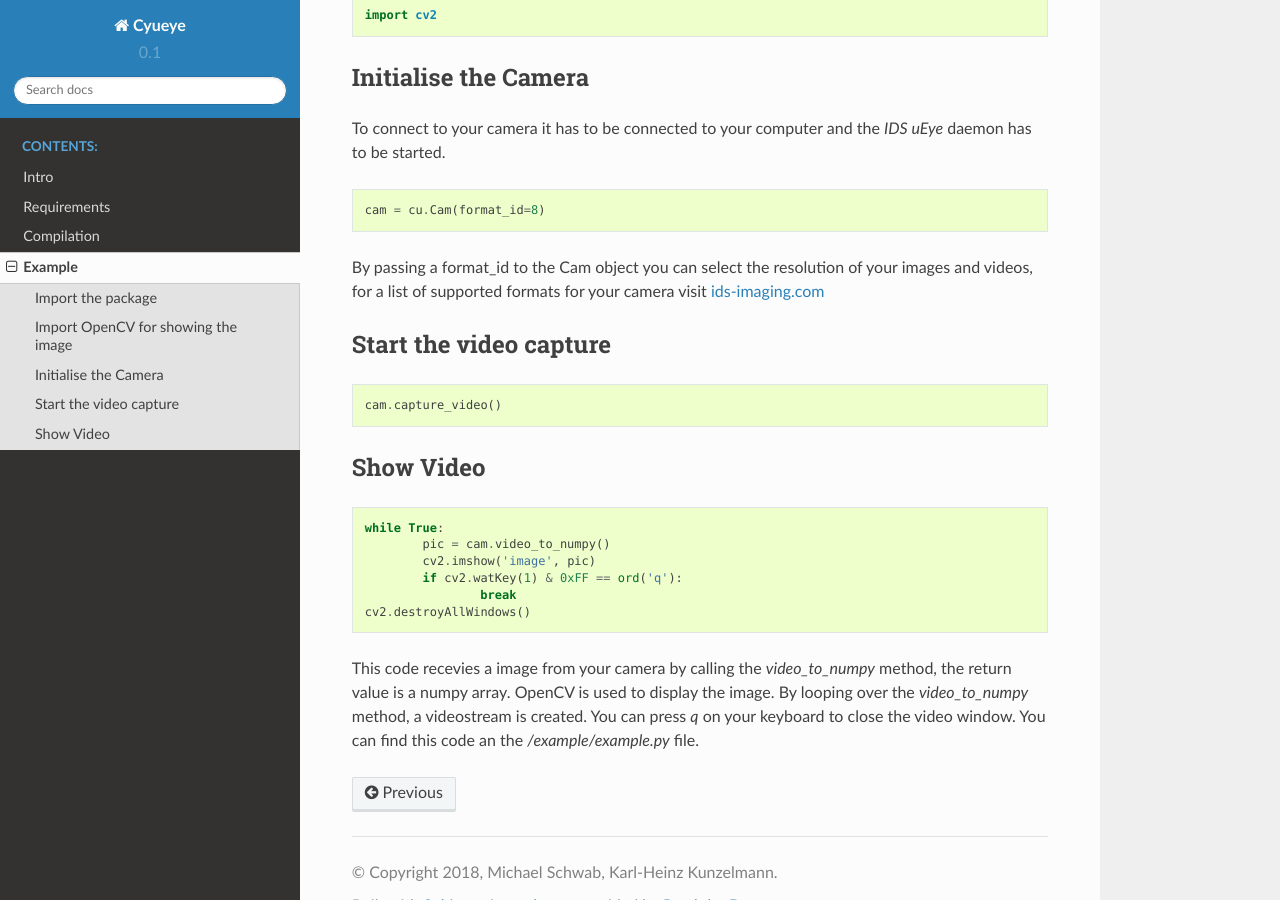
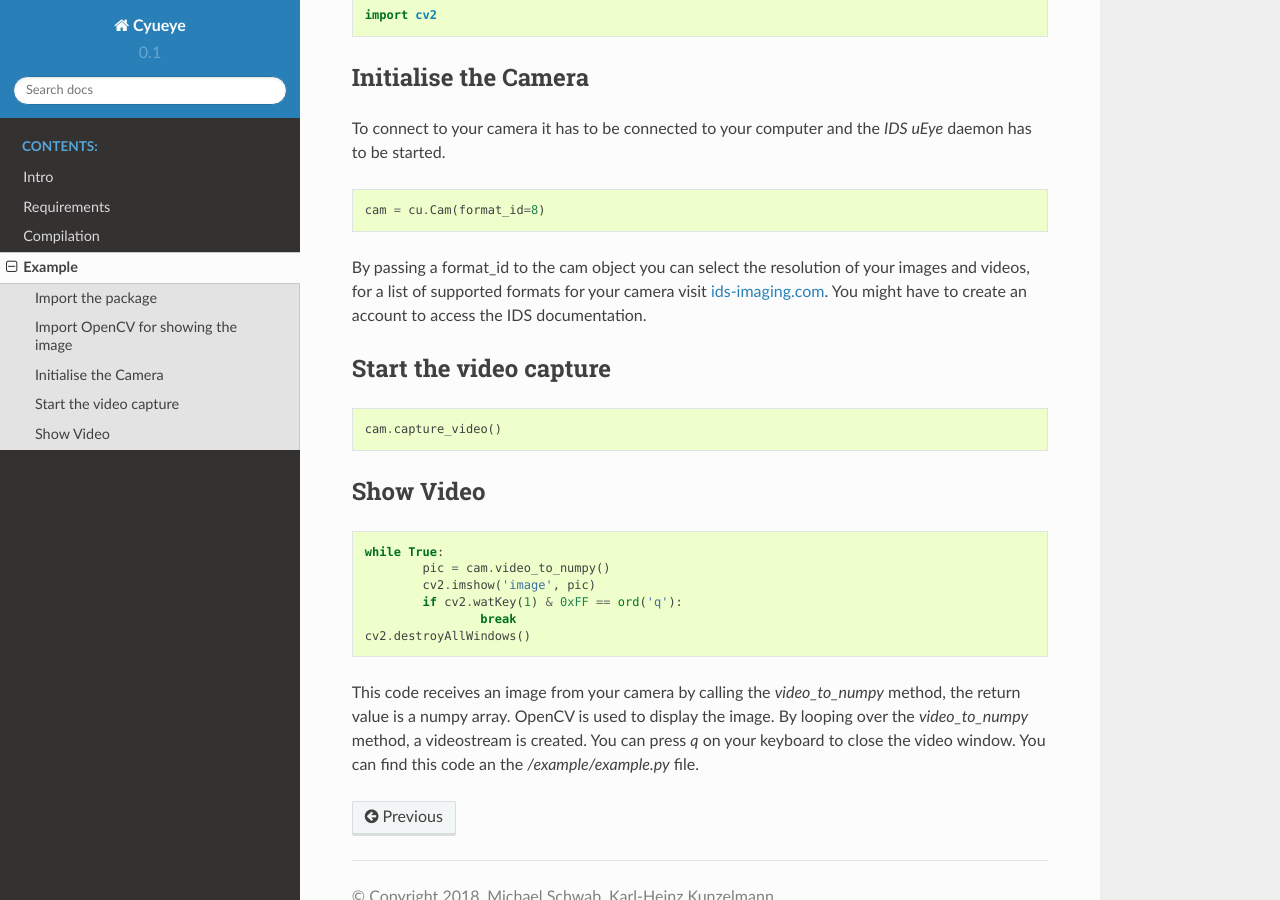
Before and after one commit to Schwub/cyueye, a Sphinx documentation site: the page built from doc/source/example.md, in a window 1280 px wide and 900 px high, scrolled down 474 px. Built offline with Sphinx 7.4.7 and the Read the Docs theme 2.0.0, drawn with Linux system fonts in a browser that asks for light colours.

Commit message:
Fix Spelling in Docu

````diff
--- a/doc/source/example.md
+++ b/doc/source/example.md
@@ -22,8 +22,8 @@ To connect to your camera it has to be connected to your computer and the *IDS u
 cam = cu.Cam(format_id=8)
 ```
 
-By passing a format_id to the Cam object you can select the resolution of your images and videos,
-for a list of supported formats for your camera visit [ids-imaging.com](https://de.ids-imaging.com/manuals/uEye_SDK/DE/uEye_Handbuch_4.90.6/index.html)
+By passing a format_id to the cam object you can select the resolution of your images and videos,
+for a list of supported formats for your camera visit [ids-imaging.com](https://de.ids-imaging.com/manuals/uEye_SDK/DE/uEye_Handbuch_4.90.6/index.html). You might have to create an account to access the IDS documentation.
 
 ## Start the video capture
 ```python
@@ -40,7 +40,7 @@ while True:
 cv2.destroyAllWindows()
 ```
 
-This code recevies a image from your camera by calling the *video_to_numpy* method, the return value is a numpy array.
+This code receives an image from your camera by calling the *video_to_numpy* method, the return value is a numpy array.
 OpenCV is used to display the image. By looping over the *video_to_numpy* method, a videostream is created.
 You can press *q* on your keyboard to close the video window.
 You can find this code an the */example/example.py* file.
````
Also changed, not shown: doc/source/intro.md (+1 -1 lines).
